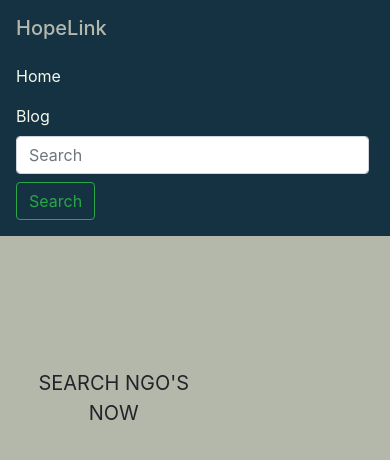
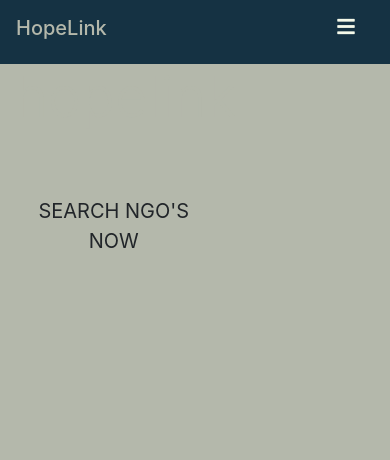
Before and after one commit to beratzorlu/HopeLink, a Django app: page / in a window 390 px wide. Shown: the top 460 px of the page. Run offline with Django 4.2, Linux system fonts and the light colour scheme; some libraries are stand-ins or nearby versions.

Commit message:
Add mobile responsive style to navbar

```diff
--- a/static/css/base.css
+++ b/static/css/base.css
@@ -16,6 +16,10 @@ nav a {
     color: #f4f9e9;
 }
 
+button {
+    color:#f4f9e9;
+}
+
 /* Footer */
 
 footer {
--- a/templates/base.html
+++ b/templates/base.html
@@ -18,6 +18,8 @@
     integrity="sha384-zCbKRCUGaJDkqS1kPbPd7TveP5iyJE0EjAuZQTgFLD2ylzuqKfdKlfG/eSrtxUkn" crossorigin="anonymous">
   <link rel="preconnect" href="https://fonts.googleapis.com">
   <link rel="preconnect" href="https://fonts.gstatic.com" crossorigin>
+  <link rel="stylesheet" href="https://use.fontawesome.com/releases/v5.6.1/css/all.css"
+    integrity="sha384-gfdkjb5BdAXd+lj+gudLWI+BXq4IuLW5IT+brZEZsLFm++aCMlF1V92rMkPaX4PP" crossorigin="anonymous">
   <link
     href="https://fonts.googleapis.com/css2?family=Montserrat+Alternates:wght@700&family=Work+Sans:wght@300&display=swap"
     rel="stylesheet">
@@ -44,8 +46,13 @@
 
 <body class="text-clear">
   <!--------------------------------------------------------------------- Navbar -->
-  <nav class="navbar navbar-expand-lg ">
+  <nav class="navbar navbar-expand-lg">
     <h1 class="navbar-brand" href="">HopeLink</h1>
+    <button class="navbar-toggler" type="button" data-toggle="collapse" data-target="#navbarToggleExternalContent"
+      aria-controls="navbarToggleExternalContent" aria-expanded="false" aria-label="Toggle navigation">
+      <span class="navbar-toggler-icon"><i class="fas fa-bars"></i></span>
+    </button>
+    <div class="navbar-collapse collapse" id="navbarToggleExternalContent">
       <div class="navbar-collapse">
         <ul class="navbar-nav">
           <li class="nav-item">
@@ -60,6 +67,7 @@
         <input class="form-control mr-sm-2" type="search" placeholder="Search" aria-label="Search">
         <button class="btn btn-outline-success my-2 my-sm-0" type="submit">Search</button>
       </form>
+    </div>
   </nav>
 
   <div id="block_content_div">
```
Lines whose indentation alone changed are shown as unchanged.
